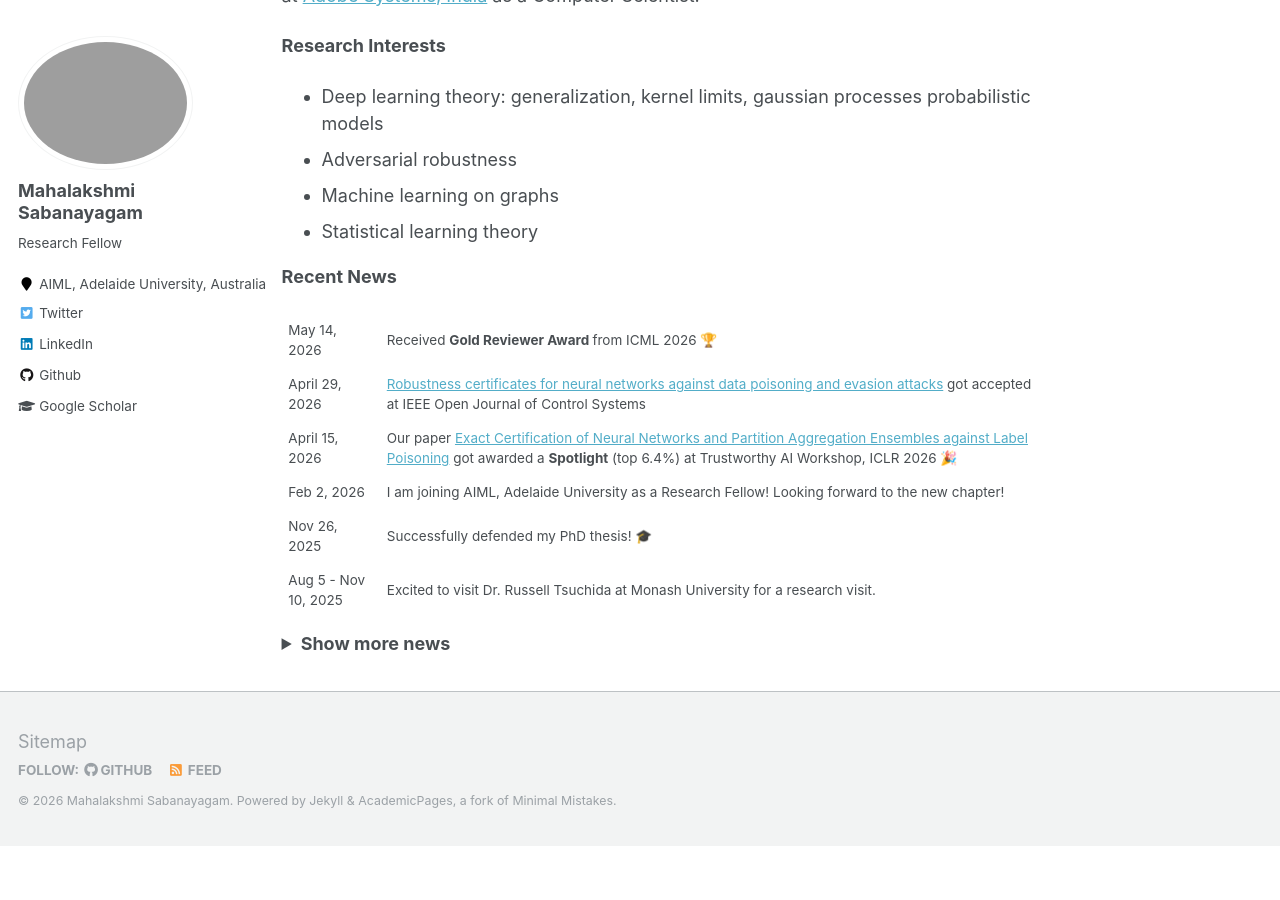
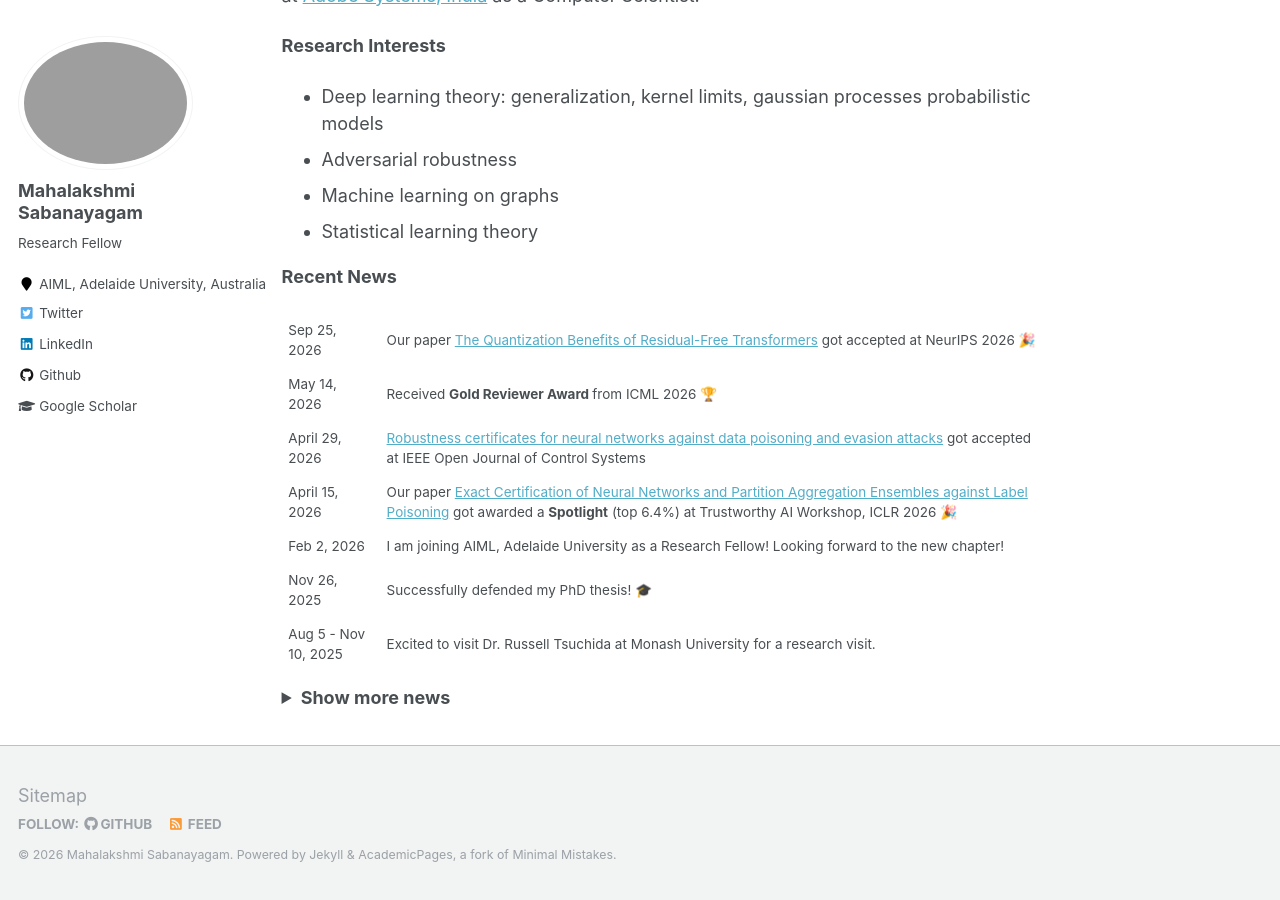
Before and after one commit to mahalakshmi-sabanayagam/mahalakshmi-sabanayagam.github.io, a Jekyll site: the page built from _pages/about.md, in a window 1280 px wide and 900 px high, scrolled down 521 px. Built offline with Jekyll 4.4.1, drawn with Linux system fonts in a browser that asks for light colours; before the commit the page ends 1367 px from its top, so only the background shows below that.

Commit message:
update NeurIPS26 publication

```diff
--- a/_pages/about.md
+++ b/_pages/about.md
@@ -42,9 +42,13 @@ blockquote {
 <!-- Top 5 only -->
 <table>
   <tr>
+        <td>Sep 25, 2026</td>
+        <td>Our paper <a href="https://arxiv.org/pdf/2605.25880">The Quantization Benefits of Residual-Free Transformers</a> got accepted at NeurIPS 2026 🎉 </td>
+  </tr>
+  <tr>
       <td>May 14, 2026</td>
       <td>Received <strong>Gold Reviewer Award </strong> from ICML 2026 🏆</td>
-    </tr>
+  </tr>
   <tr>
     <td>April 29, 2026</td>
     <td><a href="https://arxiv.org/pdf/2512.20865v1">Robustness certificates for neural networks against data poisoning and evasion attacks</a> got accepted at IEEE Open Journal of Control Systems</td>
```
Also changed, not shown: _data/publications.yml (+28 -13 lines), 1 other file.
